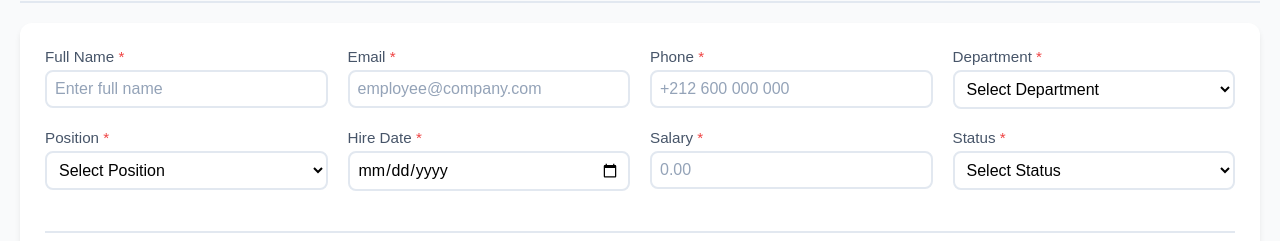
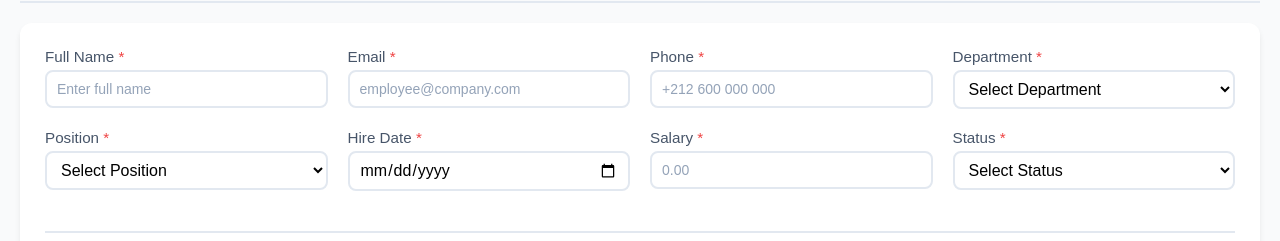
Before and after one commit to RTHILAA/EMPLOYEES-MANAGEMENT-APP, a React (Create React App) app: page / in a window 1280 px wide. Shown: the part 426-667 px from the top of the page. Built offline with nearby package versions, Linux system fonts and the light colour scheme.

Commit message:
update project

```diff
--- a/src/App.css
+++ b/src/App.css
@@ -269,7 +269,7 @@ body {
 .form-group input,
 .form-group select {
   width: 100%;
- padding: 8px;
+ padding: 8px 10px;
   border: 2px solid var(--border-color);
   border-radius: 8px;
   font-size: 1rem;
@@ -295,6 +295,7 @@ body {
 
 .form-group input::placeholder {
   color: #94a3b8;
+  font-size: 14px;
 }
 
 /* Actions du formulaire - toute la largeur */
```
